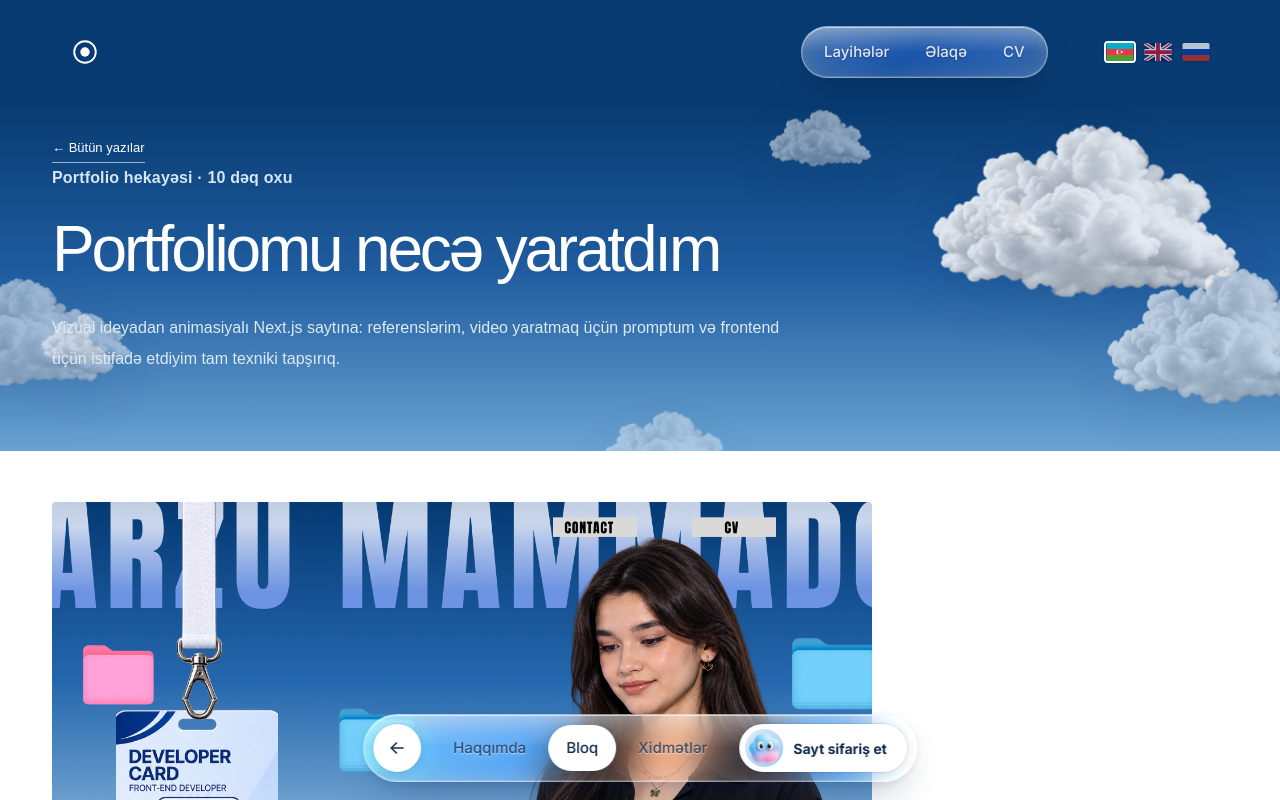
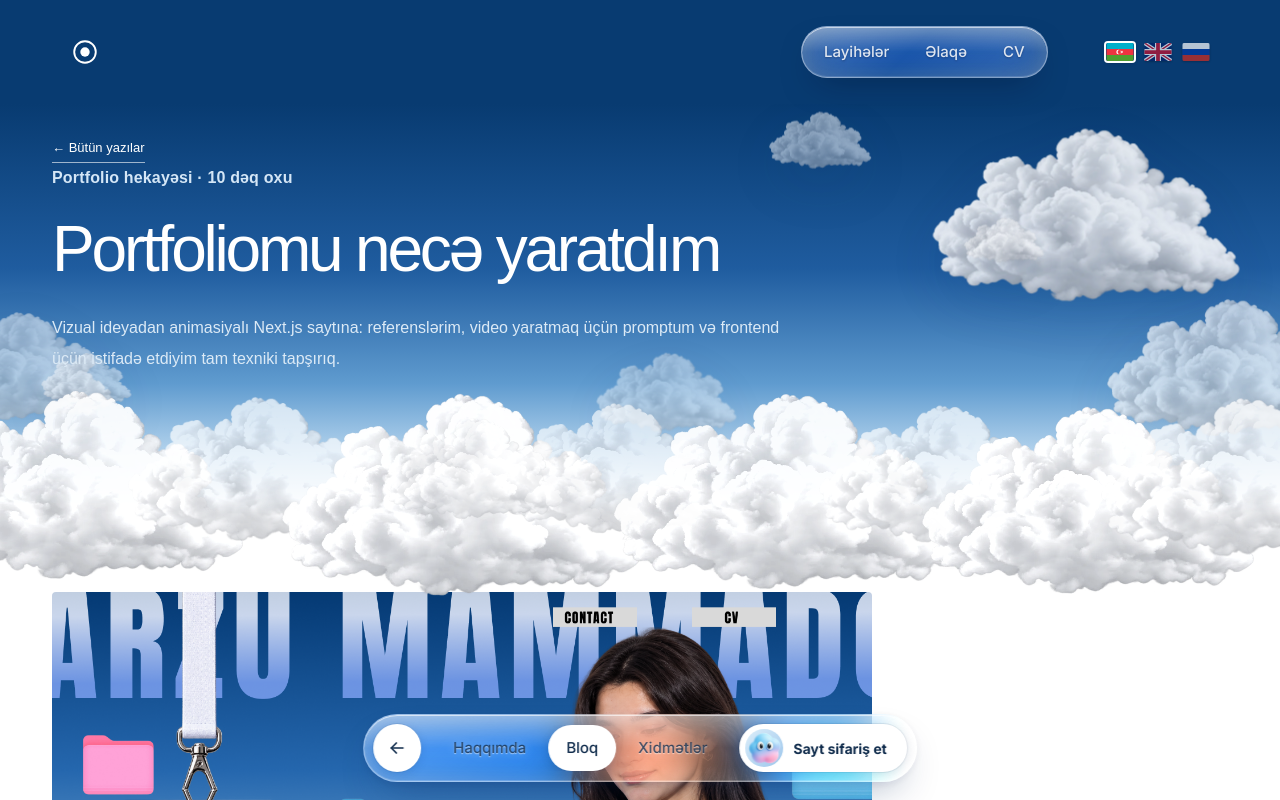
Before and after one commit to arzummammadova/Me, a Next.js app: page /az/blog/portfolio in a window 1280 px wide. Shown: the top 800 px of the page. Built offline with nearby package versions, Linux system fonts and the light colour scheme.

Commit message:
Hero: cloud bank transition into white page

```diff
--- a/app/globals.css
+++ b/app/globals.css
@@ -3726,3 +3726,55 @@ main.project-detail-page > .page-body { padding-top: 0; padding-bottom: 0; }
   }
 }
 /* END header-liquid */
+
+/* BEGIN cloud-bank */
+/* Hero fades into white and descends through a bank of clouds. */
+.page-hero {
+  overflow-x: clip;
+  overflow-y: visible;
+  background: linear-gradient(180deg, #083b71 0%, #1f5c9f 40%, #5f9bcf 68%, #b9d7ef 86%, #ffffff 100%);
+  padding-bottom: clamp(120px, 11vw, 180px);
+}
+.page-hero .sky-clouds { overflow: hidden; }
+.page-hero .sky-cloud-6 { bottom: 18%; }
+.cloud-bank {
+  position: absolute;
+  left: 0; right: 0;
+  bottom: 0;
+  height: 0;
+  z-index: 2;
+  pointer-events: none;
+}
+.bank-cloud {
+  position: absolute;
+  bottom: 0;
+  left: var(--x);
+  width: var(--w);
+  aspect-ratio: 1200 / 676;
+  background: url("/assets/cloud.png") center / contain no-repeat;
+  background-image: image-set(url("/assets/cloud.webp") type("image/webp"), url("/assets/cloud.png") type("image/png"));
+  filter: brightness(1.1) saturate(.6);
+  opacity: var(--o, 1);
+  transform: translateY(var(--drop-px, 0));
+}
+.bank-cloud-1 { --x: -7%; --w: 26vw; --o: .95; --drop-px: 34%; }
+.bank-cloud-2 { --x: 10%; --w: 20vw; --o: .7;  --drop-px: 18%; }
+.bank-cloud-3 { --x: 22%; --w: 28vw; --o: 1;   --drop-px: 40%; }
+.bank-cloud-4 { --x: 39%; --w: 18vw; --o: .65; --drop-px: 14%; }
+.bank-cloud-5 { --x: 48%; --w: 27vw; --o: .95; --drop-px: 38%; }
+.bank-cloud-6 { --x: 64%; --w: 19vw; --o: .7;  --drop-px: 20%; }
+.bank-cloud-7 { --x: 72%; --w: 26vw; --o: 1;   --drop-px: 42%; }
+.bank-cloud-8 { --x: 86%; --w: 22vw; --o: .8;  --drop-px: 26%; }
+.bank-cloud-9 { --x: 30%; --w: 14vw; --o: .5;  --drop-px: 4%; }
+main.content-page > .page-body { margin-top: clamp(56px, 6vw, 96px); }
+@media (max-width: 768px) {
+  .page-hero { padding-bottom: 96px; }
+  .bank-cloud-2, .bank-cloud-4, .bank-cloud-6, .bank-cloud-9 { display: none; }
+  .bank-cloud-1 { --x: -14%; --w: 46vw; }
+  .bank-cloud-3 { --x: 14%; --w: 44vw; }
+  .bank-cloud-5 { --x: 40%; --w: 42vw; }
+  .bank-cloud-7 { --x: 62%; --w: 44vw; }
+  .bank-cloud-8 { --x: 82%; --w: 34vw; }
+  main.content-page > .page-body { margin-top: 56px; }
+}
+/* END cloud-bank */
--- a/components/sky-clouds.tsx
+++ b/components/sky-clouds.tsx
@@ -1,12 +1,21 @@
-// Decorative drifting clouds behind sky-blue pages. Purely visual.
+// Decorative clouds for the sky hero band: drifting clouds plus a cloud bank
+// along the bottom edge that blends the hero into the white page. Purely visual.
 const clouds = [1, 2, 3, 4, 5, 6, 7];
+const bank = [1, 2, 3, 4, 5, 6, 7, 8, 9];
 
 export function SkyClouds() {
   return (
-    <div className="sky-clouds" aria-hidden="true">
-      {clouds.map((n) => (
-        <span key={n} className={"sky-cloud sky-cloud-" + n} />
-      ))}
-    </div>
+    <>
+      <div className="sky-clouds" aria-hidden="true">
+        {clouds.map((n) => (
+          <span key={n} className={"sky-cloud sky-cloud-" + n} />
+        ))}
+      </div>
+      <div className="cloud-bank" aria-hidden="true">
+        {bank.map((n) => (
+          <span key={n} className={"bank-cloud bank-cloud-" + n} />
+        ))}
+      </div>
+    </>
   );
 }
```
